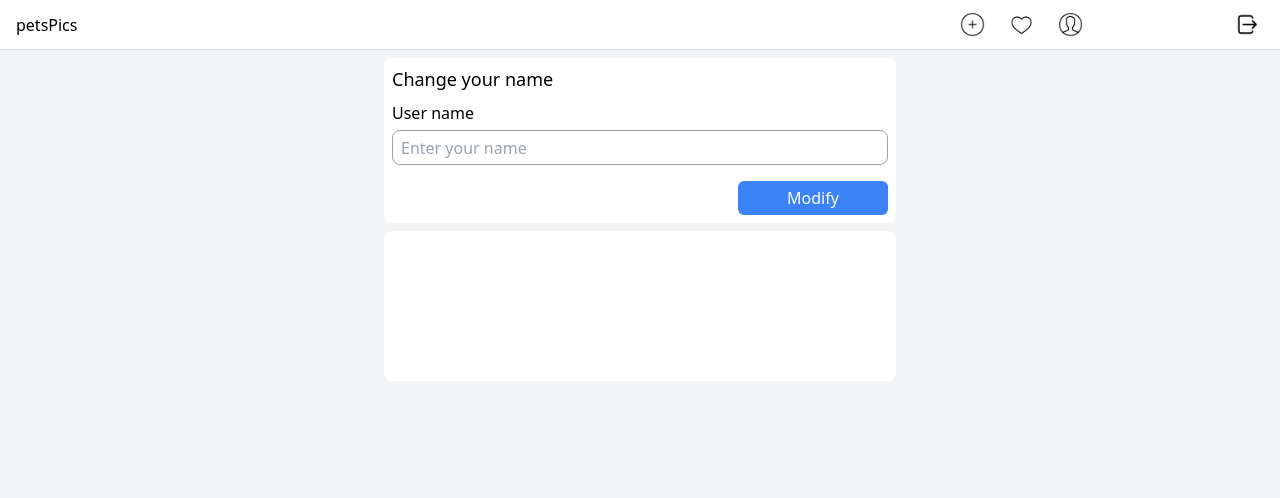
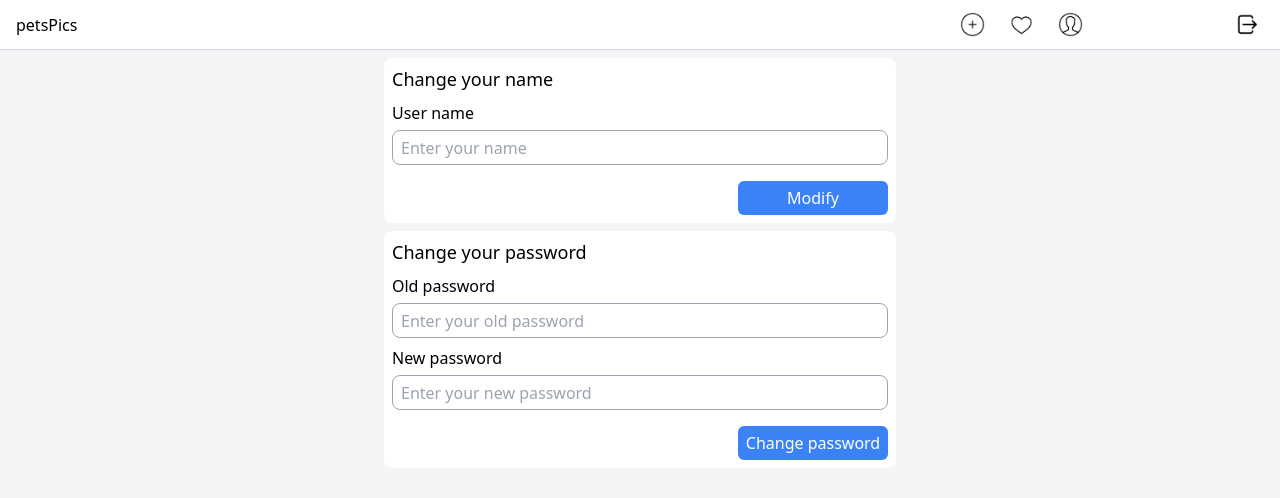
Before and after one commit to Jospin6/petsPics_api, a React (Vite) app in the folder client/: page /user/infos in a window 1280 px wide. Shown: the top 498 px of the page. Built offline with nearby package versions, Linux system fonts and the light colour scheme.

Commit message:
Create form to change the password

```diff
--- a/client/src/components/UserInfo.jsx
+++ b/client/src/components/UserInfo.jsx
@@ -26,7 +26,30 @@ export const UserInfo = () => {
             </div>
         </div>
         <div className="bg-white rounded-lg min-h-[150px] mt-2 p-2">
-
+            <div className="semi-bold text-[18px]">
+                Change your password
+            </div>
+            <Formik>
+                <Form>
+                    <Input
+                        labelText="Old password"
+                        id="password"
+                        type="password"
+                        fieldName="password"
+                        placeholder="Enter your old password"
+                    />
+                    <Input
+                        labelText="New password"
+                        id="newpassword"
+                        type="password"
+                        fieldName="newpassword"
+                        placeholder="Enter your new password"
+                    />
+                    <div className='flex justify-end'>
+                        <SubmitFormBtn text="Change password" className="w-[150px]" />
+                    </div>
+                </Form>
+            </Formik>
         </div>
     </div>
 }
```
